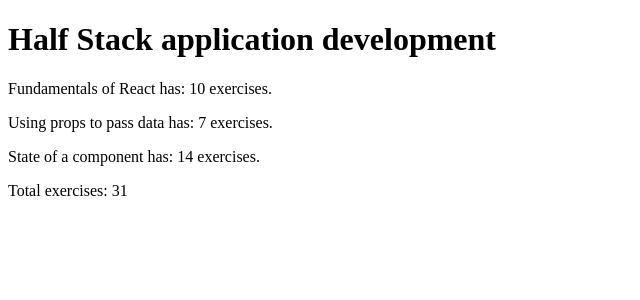
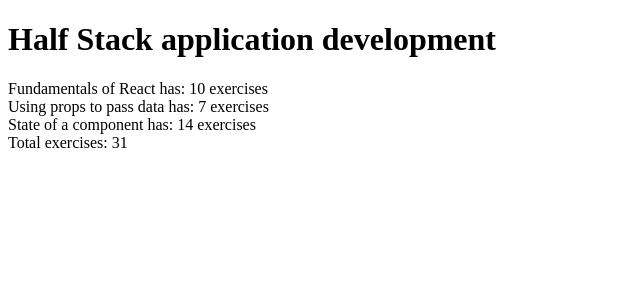
Before and after one commit to vonthachan/fso-exercises, a React (Vite) app in the folder part1/courseinfo/: page / in a window 1280 px wide. Shown: the top 300 px of the page, without its empty margins (0-640 px from the left). Built offline with nearby package versions, Linux system fonts and the light colour scheme.

Commit message:
FSO 1.2 completed

```diff
--- a/part1/courseinfo/src/App.jsx
+++ b/part1/courseinfo/src/App.jsx
@@ -2,31 +2,45 @@ const Header = ({ course }) => {
   return <h1>{course}</h1>;
 };
 
-const Content = ({ part, exercises}) => {
-  return <p>{part} has: {exercises} exercises.</p>;
+const Content = ({ parts }) => {
+  return (
+    <div>
+      <Part part={parts[0].name} exercises={parts[0].exercises} />
+      <Part part={parts[1].name} exercises={parts[1].exercises} />
+      <Part part={parts[2].name} exercises={parts[2].exercises} />
+    </div>
+  );
 };
 
-const Total = ({ total }) => {
-  return <p>Total exercises: {total}</p>;
+const Part = ({ part, exercises }) => {
+  return (
+    <div>
+      {part} has: {exercises} exercises
+    </div>
+  );
+};
+
+const Total = ({ parts }) => {
+  return (
+    <div>
+      Total exercises:{" "}
+      {parts[0].exercises + parts[1].exercises + parts[2].exercises}
+    </div>
+  );
 };
 
 const App = () => {
   const course = "Half Stack application development";
-  const part1 = "Fundamentals of React";
-  const exercises1 = 10;
-  const part2 = "Using props to pass data";
-  const exercises2 = 7;
-  const part3 = "State of a component";
-  const exercises3 = 14;
-  const total = exercises1+exercises2+exercises3
-
+  const parts = [
+    { name: "Fundamentals of React", exercises: 10 },
+    { name: "Using props to pass data", exercises: 7 },
+    { name: "State of a component", exercises: 14 },
+  ];
   return (
     <div>
       <Header course={course} />
-      <Content part={part1} exercises={exercises1} />
-      <Content part={part2} exercises={exercises2} />
-      <Content part={part3} exercises={exercises3} />
-      <Total total={total} />
+      <Content parts={parts} />
+      <Total parts={parts} />
     </div>
   );
 };
```
